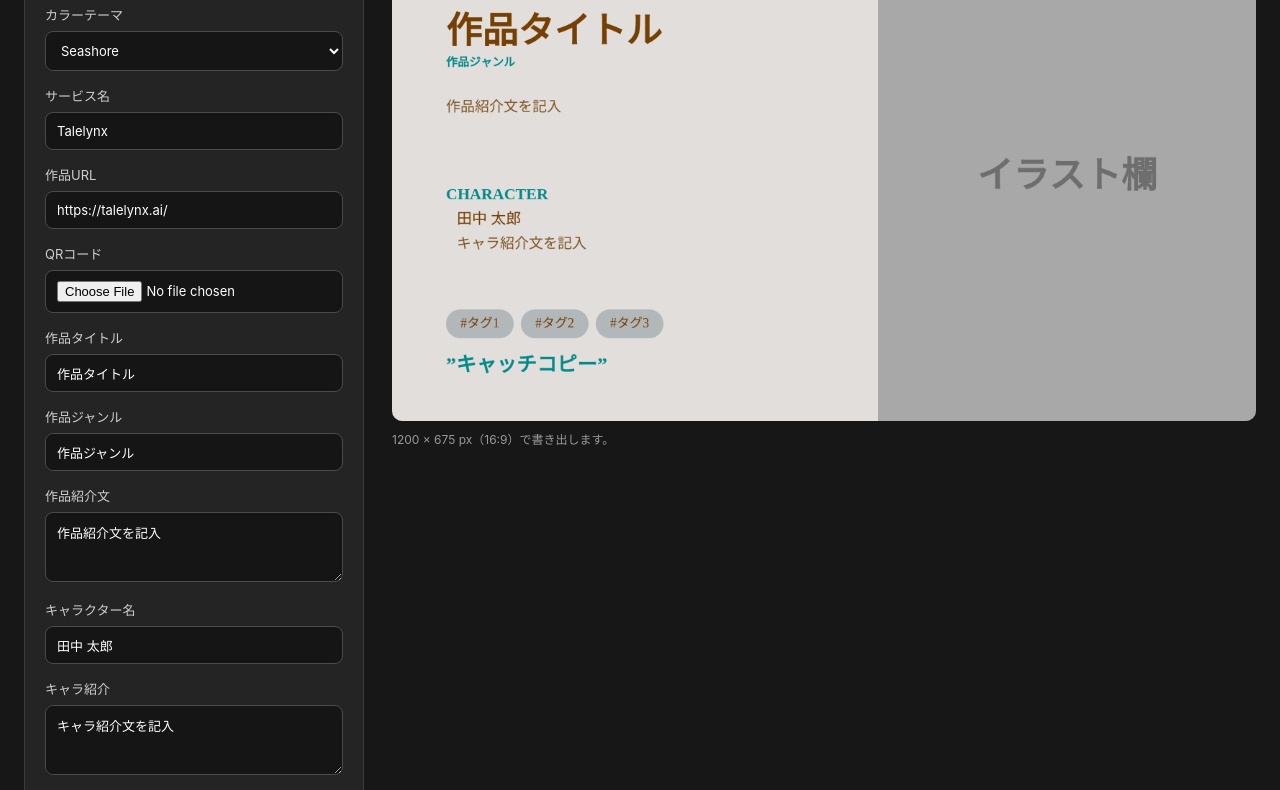
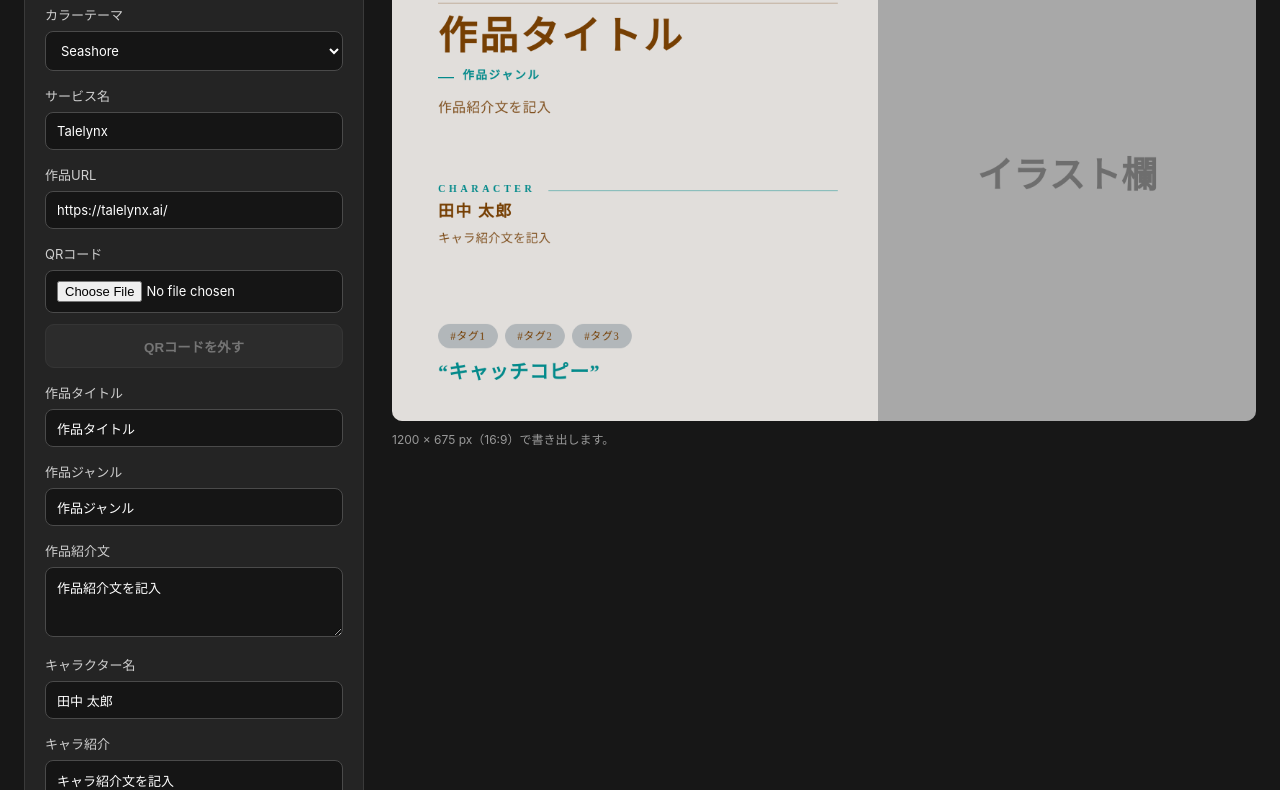
Before and after one commit to sakoooz/app, a plain HTML site: page x-postmaker/index.html in a window 1280 px wide. Shown: the part 89-879 px from the top of the page. Drawn offline with Linux system fonts and the light colour scheme; a web font is replaced by a local one.

Commit message:
Add files via upload

```diff
--- a/x-postmaker/index.html
+++ b/x-postmaker/index.html
@@ -43,6 +43,7 @@
       <label>QRコード
         <input id="qrInput" type="file" accept="image/png,image/jpeg,image/webp">
       </label>
+      <button id="removeQr" type="button" class="secondary-button qr-remove" disabled>QRコードを外す</button>
 
       <label>作品タイトル
         <input id="title" value="作品タイトル">
--- a/x-postmaker/script.js
+++ b/x-postmaker/script.js
@@ -16,6 +16,7 @@ const fields = {
 
 const imageInput = document.getElementById("imageInput");
 const qrInput = document.getElementById("qrInput");
+const removeQr = document.getElementById("removeQr");
 const imageZoom = document.getElementById("imageZoom");
 const imageX = document.getElementById("imageX");
 const imageY = document.getElementById("imageY");
@@ -52,78 +53,90 @@ const DESIGN = {
   canvasHeight: 675,
   leftWidth: 675,
 
-  // 左側の文字の基準位置
-  textX: 75,
+  // 左側の余白（左端の揃え位置 / 右端の余白）
+  marginLeft: 64,
+  marginRight: 56,
 
-  // サービス名
-  serviceX: 50,
-  serviceY: 55,
-  serviceFontSize: 30,
+  // ヘッダー（サービス名・URL・区切り線）
+  serviceY: 46,
+  serviceFontSize: 26,
+  serviceLetterSpacing: 2,
+  urlY: 54,
+  urlFontSize: 15,
+  urlLetterSpacing: 0.5,
+  headerLineY: 94,
+  headerLineAlpha: 0.35,
 
-  // URL
-  urlX: 235,
-  urlY: 60,
-  urlFontSize: 20,
+  // 作品タイトル
+  titleY: 118,
+  titleFontSize: 54,
+  titleMinFontSize: 34,
+  titleMaxWidth: 555,
+  titleFontWeight: 700,
+  titleLetterSpacing: 3,
+
+  // 作品ジャンル（先頭に短いアクセント線）
+  genreY: 188,
+  genreFontSize: 16,
+  genreFontWeight: 600,
+  genreLetterSpacing: 2,
+  genreBarWidth: 22,
+  genreBarGap: 12,
+
+  // 作品紹介文
+  descriptionY: 232,
+  descriptionWidth: 545,
+  descriptionFontSize: 19,
+  descriptionLineHeight: 32,
+  descriptionMaxLines: 3,
+  descriptionLetterSpacing: 0.6,
+
+  // CHARACTER 見出し（右に細い線が伸びる）
+  characterLabelY: 346,
+  characterLabelFontSize: 14,
+  characterLabelLetterSpacing: 5,
+  characterLabelLineGap: 18,
+  characterLabelLineAlpha: 0.45,
+
+  // キャラクター名
+  characterNameY: 374,
+  characterNameFontSize: 22,
+  characterNameFontWeight: 700,
+  characterNameLetterSpacing: 2,
+
+  // キャラ紹介文
+  characterDescriptionY: 414,
+  characterDescriptionWidth: 545,
+  characterDescriptionFontSize: 17,
+  characterDescriptionLineHeight: 28,
+  characterDescriptionMaxLines: 4,
+  characterDescriptionLetterSpacing: 0.4,
+
+  // タグ
+  tagY: 540,
+  tagHeight: 34,
+  tagRadius: 17,
+  tagFontSize: 15,
+  tagPaddingX: 17,
+  tagGap: 10,
+  tagLetterSpacing: 1,
+  tagTextColor: null,
+
+  // キャッチコピー
+  catchcopyY: 596,
+  catchcopyFontSize: 27,
+  catchcopyMinFontSize: 18,
+  catchcopyMaxWidth: 555,
+  catchcopyLetterSpacing: 1,
 
   // QRコード
   qrX: 1075,
   qrY: 550,
   qrSize: 100,
 
-  // 作品タイトル
-  titleY: 112,
-  titleFontSize: 50,
-  titleMinFontSize: 34,
-  titleMaxWidth: 540,
-  titleFontWeight: 700,
-
-  // 作品ジャンル
-  genreY: 170,
-  genreFontSize: 16,
-  genreFontWeight: 600,
-
-  // 作品紹介文
-  descriptionY: 230,
-  descriptionWidth: 500,
-  descriptionFontSize: 20,
-  descriptionLineHeight: 28,
-  descriptionMaxLines: 3,
-
-  // CHARACTER
-  characterLabelY: 350,
-  characterLabelFontSize: 22,
-
-  // キャラクター名
-  characterNameX: 15,
-  characterNameY: 385,
-  characterNameFontSize: 21,
-
-  // キャラ紹介文
-  characterDescriptionX: 15,
-  characterDescriptionY: 420,
-  characterDescriptionWidth: 485,
-  characterDescriptionFontSize: 20,
-  characterDescriptionLineHeight: 28,
-  characterDescriptionMaxLines: 4,
-
-  // タグ
-  tagY: 520,
-  tagHeight: 40,
-  tagRadius: 25,
-  tagFontSize: 18,
-  tagPaddingX: 20,
-  tagGap: 10,
-  tagTextColor: null,
-
-  // キャッチコピー
-  catchcopyY: 585,
-  catchcopyFontSize: 28,
-  catchcopyMinFontSize: 20,
-  catchcopyMaxWidth: 540,
-
   // フォント
-  fontFamily: "'Shippori Mincho B1', serif",
-  characterLabelFontFamily: "'Shippori Mincho B1', serif"
+  fontFamily: "'Shippori Mincho B1', 'Noto Serif JP', serif",
+  characterLabelFontFamily: "'Shippori Mincho B1', 'Noto Serif JP', serif"
 };
 
 const themes = {
@@ -238,8 +251,17 @@ const themes = {
 };
 
 
-function wrapText(text, maxWidth, font) {
+// 字間（letter-spacing）。非対応ブラウザでは何もしない
+function setSpacing(px) {
+  if ("letterSpacing" in ctx) ctx.letterSpacing = `${px}px`;
+}
+
+// 行頭に来てはいけない文字（禁則処理）。はみ出す場合は前の行にぶら下げる
+const NO_LINE_START = "、。，．,.)）]］}｝〕〉》」』】〙〗？！?!・：；:;ーぁぃぅぇぉっゃゅょゎァィゥェォッャュョヮ…‥”’";
+
+function wrapText(text, maxWidth, font, spacing = 0) {
   ctx.font = font;
+  setSpacing(spacing);
   const lines = [];
   const paragraphs = String(text || "").split("\n");
 
@@ -252,7 +274,7 @@ function wrapText(text, maxWidth, font) {
     let line = "";
     for (const char of paragraph) {
       const test = line + char;
-      if (ctx.measureText(test).width > maxWidth && line) {
+      if (ctx.measureText(test).width > maxWidth && line && !NO_LINE_START.includes(char)) {
         lines.push(line);
         line = char;
       } else {
@@ -265,9 +287,10 @@ function wrapText(text, maxWidth, font) {
   return lines;
 }
 
-function drawTextBlock(text, x, y, maxWidth, font, lineHeight, color, maxLines = 99) {
-  const lines = wrapText(text, maxWidth, font).slice(0, maxLines);
+function drawTextBlock(text, x, y, maxWidth, font, lineHeight, color, maxLines = 99, spacing = 0) {
+  const lines = wrapText(text, maxWidth, font, spacing).slice(0, maxLines);
   ctx.font = font;
+  setSpacing(spacing);
   ctx.fillStyle = color;
   ctx.textBaseline = "top";
 
@@ -275,7 +298,17 @@ function drawTextBlock(text, x, y, maxWidth, font, lineHeight, color, maxLines =
     ctx.fillText(line, x, y + i * lineHeight);
   });
 
+  setSpacing(0);
   return y + lines.length * lineHeight;
+}
+
+// 横線（細い区切り線）
+function drawHLine(x1, x2, y, color, alpha) {
+  ctx.save();
+  ctx.globalAlpha = alpha;
+  ctx.fillStyle = color;
+  ctx.fillRect(x1, Math.round(y), x2 - x1, 1.5);
+  ctx.restore();
 }
 
 function getImageGeometry(img, x, y, w, h) {
@@ -306,9 +339,10 @@ function drawCoverImage(img, x, y, w, h) {
 }
 
 function render() {
-  const t = themes[fields.theme.value] || themes.dark;
+  const t = themes[fields.theme.value] || themes.seashore;
 
   ctx.clearRect(0, 0, canvas.width, canvas.height);
+  setSpacing(0);
 
   const leftW = DESIGN.leftWidth;
   const imageX0 = leftW;
@@ -334,44 +368,55 @@ function render() {
     ctx.textBaseline = "top";
   }
 
-  const x = DESIGN.textX;
+  const x = DESIGN.marginLeft;
+  const right = leftW - DESIGN.marginRight;
+  ctx.textBaseline = "top";
+  ctx.textAlign = "left";
 
+  // ---- ヘッダー：サービス名（左）／URL（右揃え）／区切り線 ----
   ctx.fillStyle = t.accent;
-  ctx.font = `${DESIGN.titleFontWeight} ${DESIGN.serviceFontSize}px ${DESIGN.fontFamily}`;
-  ctx.textBaseline = "top";
-  ctx.fillText(fields.serviceName.value || "サービス名", DESIGN.serviceX, DESIGN.serviceY);
+  ctx.font = `700 ${DESIGN.serviceFontSize}px ${DESIGN.fontFamily}`;
+  setSpacing(DESIGN.serviceLetterSpacing);
+  ctx.fillText(fields.serviceName.value || "サービス名", x, DESIGN.serviceY);
 
-  // URL
   ctx.fillStyle = t.muted;
   ctx.font = `${DESIGN.urlFontSize}px ${DESIGN.fontFamily}`;
-  ctx.fillText(
-  fields.workUrl.value || "",
-  DESIGN.urlX,
-  DESIGN.urlY
-  );
+  setSpacing(DESIGN.urlLetterSpacing);
+  ctx.textAlign = "right";
+  ctx.fillText(fields.workUrl.value || "", right, DESIGN.urlY);
+  ctx.textAlign = "left";
+  setSpacing(0);
 
-  // タイトルは文字数だけでなく「実際の横幅」を測って自動縮小。
-  // DESIGN.titleFontSize から始め、titleMaxWidthに収まるまで小さくする。
+  drawHLine(x, right, DESIGN.headerLineY, t.muted, DESIGN.headerLineAlpha);
+
+  // ---- タイトル：実際の横幅を測って自動縮小 ----
   const title = fields.title.value || "作品タイトル";
   let titleSize = DESIGN.titleFontSize;
-  while (
-    titleSize > DESIGN.titleMinFontSize &&
-    (() => {
+  setSpacing(DESIGN.titleLetterSpacing);
+  while (titleSize > DESIGN.titleMinFontSize) {
     ctx.font = `${DESIGN.titleFontWeight} ${titleSize}px ${DESIGN.fontFamily}`;
-      return ctx.measureText(title).width > DESIGN.titleMaxWidth;
-    })()
-  ) {
+    if (ctx.measureText(title).width <= DESIGN.titleMaxWidth) break;
     titleSize -= 1;
   }
-
   ctx.fillStyle = t.text;
   ctx.font = `${DESIGN.titleFontWeight} ${titleSize}px ${DESIGN.fontFamily}`;
   ctx.fillText(title, x, DESIGN.titleY);
+  setSpacing(0);
 
+  // ---- ジャンル：短いアクセント線＋文字 ----
+  const genre = fields.genre.value || "";
+  if (genre) {
+    const barY = DESIGN.genreY + DESIGN.genreFontSize / 2 + 1;
     ctx.fillStyle = t.accent;
+    ctx.fillRect(x, Math.round(barY), DESIGN.genreBarWidth, 2);
+
     ctx.font = `${DESIGN.genreFontWeight} ${DESIGN.genreFontSize}px ${DESIGN.fontFamily}`;
-  ctx.fillText(fields.genre.value || "", x, DESIGN.genreY);
+    setSpacing(DESIGN.genreLetterSpacing);
+    ctx.fillText(genre, x + DESIGN.genreBarWidth + DESIGN.genreBarGap, DESIGN.genreY);
+    setSpacing(0);
+  }
 
+  // ---- 作品紹介文 ----
   drawTextBlock(
     fields.description.value,
     x,
@@ -380,32 +425,46 @@ function render() {
     `${DESIGN.descriptionFontSize}px ${DESIGN.fontFamily}`,
     DESIGN.descriptionLineHeight,
     t.muted,
-    DESIGN.descriptionMaxLines
+    DESIGN.descriptionMaxLines,
+    DESIGN.descriptionLetterSpacing
   );
 
+  // ---- CHARACTER 見出し＋右へ伸びる線 ----
   ctx.fillStyle = t.accent;
   ctx.font = `700 ${DESIGN.characterLabelFontSize}px ${DESIGN.characterLabelFontFamily}`;
+  setSpacing(DESIGN.characterLabelLetterSpacing);
   ctx.fillText("CHARACTER", x, DESIGN.characterLabelY);
-
-  ctx.fillStyle = t.text;
-  ctx.font = `${DESIGN.characterNameFontSize}px ${DESIGN.fontFamily}`;
-  ctx.fillText(
-    fields.characterName.value || "キャラクター名",
-    x + DESIGN.characterNameX,
-    DESIGN.characterNameY
+  const labelW = ctx.measureText("CHARACTER").width;
+  setSpacing(0);
+  drawHLine(
+    x + labelW + DESIGN.characterLabelLineGap,
+    right,
+    DESIGN.characterLabelY + DESIGN.characterLabelFontSize / 2 + 1,
+    t.accent,
+    DESIGN.characterLabelLineAlpha
   );
 
+  // ---- キャラクター名 ----
+  ctx.fillStyle = t.text;
+  ctx.font = `${DESIGN.characterNameFontWeight} ${DESIGN.characterNameFontSize}px ${DESIGN.fontFamily}`;
+  setSpacing(DESIGN.characterNameLetterSpacing);
+  ctx.fillText(fields.characterName.value || "キャラクター名", x, DESIGN.characterNameY);
+  setSpacing(0);
+
+  // ---- キャラ紹介文 ----
   drawTextBlock(
     fields.characterDescription.value,
-    x + DESIGN.characterDescriptionX,
+    x,
     DESIGN.characterDescriptionY,
     DESIGN.characterDescriptionWidth,
     `${DESIGN.characterDescriptionFontSize}px ${DESIGN.fontFamily}`,
     DESIGN.characterDescriptionLineHeight,
     t.muted,
-    DESIGN.characterDescriptionMaxLines
+    DESIGN.characterDescriptionMaxLines,
+    DESIGN.characterDescriptionLetterSpacing
   );
 
+  // ---- タグ（文字は縦中央に配置） ----
   const tags = fields.tags.value
     .split(",")
     .map(s => s.trim())
@@ -413,57 +472,41 @@ function render() {
     .slice(0, 4);
 
   let tx = x;
-  const tagY = DESIGN.tagY;
-
   ctx.font = `${DESIGN.tagFontSize}px ${DESIGN.fontFamily}`;
+  setSpacing(DESIGN.tagLetterSpacing);
   tags.forEach(tag => {
     const tw = ctx.measureText(tag).width + DESIGN.tagPaddingX * 2;
     ctx.fillStyle = t.tag;
     ctx.beginPath();
-    ctx.roundRect(tx, tagY, tw, DESIGN.tagHeight, DESIGN.tagRadius);
+    ctx.roundRect(tx, DESIGN.tagY, tw, DESIGN.tagHeight, DESIGN.tagRadius);
     ctx.fill();
 
-    ctx.fillStyle = t.tagText;
-    ctx.fillText(
-      tag,
-      tx + DESIGN.tagPaddingX,
-      tagY + (DESIGN.tagHeight - DESIGN.tagFontSize) / 2
-    );
+    ctx.fillStyle = DESIGN.tagTextColor || t.tagText;
+    ctx.textBaseline = "middle";
+    ctx.fillText(tag, tx + DESIGN.tagPaddingX, DESIGN.tagY + DESIGN.tagHeight / 2 + 1);
+    ctx.textBaseline = "top";
     tx += tw + DESIGN.tagGap;
   });
+  setSpacing(0);
 
-const catchcopy = "”" + (fields.catchcopy.value || "キャッチコピー") + "”";
+  // ---- キャッチコピー：横幅に合わせて自動縮小 ----
+  const catchcopy = "“" + (fields.catchcopy.value || "キャッチコピー") + "”";
   let catchcopySize = DESIGN.catchcopyFontSize;
-
-while (
-  catchcopySize > DESIGN.catchcopyMinFontSize &&
-  (() => {
+  setSpacing(DESIGN.catchcopyLetterSpacing);
+  while (catchcopySize > DESIGN.catchcopyMinFontSize) {
     ctx.font = `700 ${catchcopySize}px ${DESIGN.fontFamily}`;
-    return ctx.measureText(catchcopy).width > DESIGN.catchcopyMaxWidth;
-  })()
-) {
+    if (ctx.measureText(catchcopy).width <= DESIGN.catchcopyMaxWidth) break;
     catchcopySize -= 1;
   }
-
   ctx.fillStyle = t.accent;
   ctx.font = `700 ${catchcopySize}px ${DESIGN.fontFamily}`;
-ctx.fillText(
-  catchcopy,
-  x,
-  DESIGN.catchcopyY
-);
+  ctx.fillText(catchcopy, x, DESIGN.catchcopyY);
+  setSpacing(0);
 
-// QRコード
+  // ---- QRコード ----
   if (uploadedQr) {
-    ctx.drawImage(
-    uploadedQr,
-    DESIGN.qrX,
-    DESIGN.qrY,
-    DESIGN.qrSize,
-    DESIGN.qrSize
-  );
+    ctx.drawImage(uploadedQr, DESIGN.qrX, DESIGN.qrY, DESIGN.qrSize, DESIGN.qrSize);
   }
-
 }
 
 
@@ -528,6 +571,7 @@ qrInput.addEventListener("change", () => {
 
     img.onload = () => {
       uploadedQr = img;
+      removeQr.disabled = false;
       status.textContent = "QRコードを読み込みました。";
       render();
     };
@@ -540,6 +584,14 @@ qrInput.addEventListener("change", () => {
   };
 
   reader.readAsDataURL(file);
+});
+
+removeQr.addEventListener("click", () => {
+  uploadedQr = null;
+  qrInput.value = ""; // 同じファイルをもう一度選べるようにリセット
+  removeQr.disabled = true;
+  status.textContent = "QRコードを外しました。";
+  render();
 });
 
 function updateImageLabels() {
@@ -652,3 +704,11 @@ downloadButton.addEventListener("click", () => {
 
 updateImageLabels();
 render();
+
+// Webフォントの読み込み完了後に描き直す（未読込のままだと代替フォントで描画されてしまうため）
+if (document.fonts && document.fonts.load) {
+  const weights = [400, 600, 700];
+  Promise.all(weights.map(w => document.fonts.load(`${w} 20px 'Shippori Mincho B1'`, "あA")))
+    .catch(() => {})
+    .finally(render);
+}
--- a/x-postmaker/style.css
+++ b/x-postmaker/style.css
@@ -145,3 +145,12 @@ canvas {
   color: #eee;
   border: 1px solid #505050;
 }
+
+.qr-remove {
+  margin: -4px 0 15px;
+}
+
+button:disabled {
+  opacity: .4;
+  cursor: not-allowed;
+}
```
Lines whose indentation alone changed are shown as unchanged.
